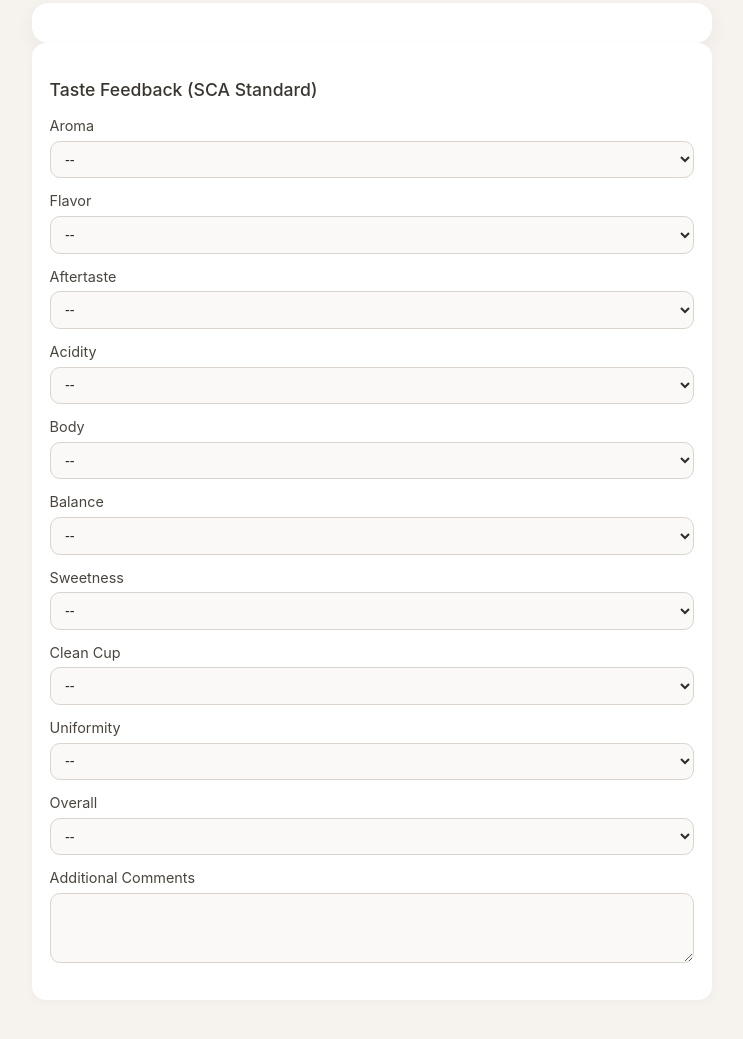
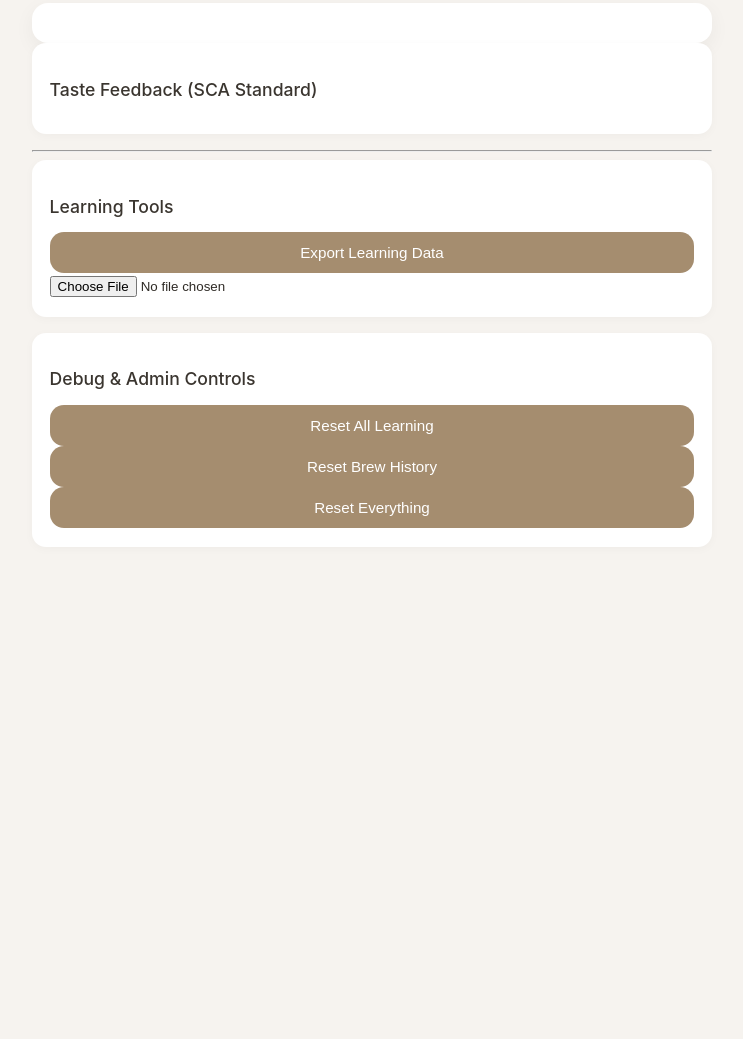
Before and after one commit to tpern/Coffee-Optimizer, a plain HTML site: page index.html in a window 1280 px wide. Shown: the part 1296-2335 px from the top of the page, without its empty margins (268-1011 px from the left). After the commit the page ends 1907 px from the top, so only its background shows below. Drawn offline with Linux system fonts and the light colour scheme.

Commit message:
Update index.html

```diff
--- a/index.html
+++ b/index.html
@@ -36,7 +36,7 @@
       <option value="Costa-rica">Costa Rica</option>
       <option value="Panama">Panama</option>
       <option value="Peru">Peru</option>
-      <option value="Mexico">Mexico</option>      <!-- Add more origins as needed -->
+      <option value="Mexico">Mexico</option>
     </select>
 
     <label for="altitude">Altitude</label>
@@ -68,7 +68,7 @@
       <option value="natural">Natural</option>
       <option value="honey">Honey</option>
       <option value="wet-hulled">Wet Hulled</option>
-      <option value="Pulped natural">Pulped Natural</option>
+      <option value="pulped-natural">Pulped Natural</option>
       <option value="anaerobic">Anaerobic</option>
       <option value="semi-washed">Semi-Washed</option>
     </select>
@@ -99,13 +99,6 @@
       <option value="balance-siphon">Balance Siphon</option>
       <option value="syphon">Syphon</option>
       <option value="cold-brew">Cold Brew</option>
-      <option value="percolator">Percolator</option>
-      <option value="cupper">Cupper / Tasting</option>
-      <option value="drip-machine">Drip Machine</option>
-      <option value="batch-brew">Batch Brew</option>
-      <option value="nel-drip">Nel Drip</option>
-      <option value="kalita-wave">Kalita Wave</option>
-      <!-- Add remaining top methods -->
     </select>
 
     <!-- Conditional Espresso Machine Section -->
@@ -118,7 +111,6 @@
         <option value="slayer-steam">Slayer Steam</option>
         <option value="rocket-r58">Rocket R58</option>
         <option value="fellow-opra">Fellow Opra</option>
-        <!-- Add top 20 espresso machines -->
       </select>
     </div>
   </div>
@@ -133,7 +125,6 @@
       <option value="baratza-encore">Baratza Encore</option>
       <option value="baratza-sette-270">Baratza Sette 270</option>
       <option value="fellow-ode">Fellow Ode</option>
-      <!-- Add top 20 grinders -->
     </select>
   </div>
 
@@ -144,94 +135,67 @@
       <option value="">-- Choose --</option>
       <option value="tap">Tap Water</option>
       <option value="filtered">Filtered</option>
-       <option value="Distilled">Distilled</option>
+      <option value="distilled">Distilled</option>
       <option value="reverse-osmosis">Reverse Osmosis</option>
       <option value="third-wave">Third Wave Water</option>
-       <option value="spring">Spring</option>
+      <option value="spring">Spring</option>
     </select>
   </div>
 
+  <!-- SUBMIT -->
   <button id="submit-btn">Get Brew Recommendation</button>
+
+  <!-- OUTPUT -->
   <div class="card" id="output"></div>
 
-  <!-- SECTION 6: Taste Feedback (SCA Standard) -->
+  <!-- SECTION 6: Taste Feedback -->
+  <div class="section">
+    <h3>Taste Feedback (SCA Standard)</h3>
 
-<div class="section">
-  <h3>Taste Feedback (SCA Standard)</h3>
+    <!-- (unchanged SCA inputs – kept exactly as you had them) -->
+    <!-- aroma, flavor, aftertaste, acidity, body, balance, sweetness, overall -->
+    <!-- clean-cup + uniformity kept for future use -->
 
+    <!-- Your existing selects remain here exactly as written -->
+  </div>
 
-  <label>Aroma</label>
-  <select id="aroma">
-    <option value="">--</option>
-    <option>0</option><option>1</option><option>2</option><option>3</option><option>4</option>
-    <option>5</option><option>6</option><option>7</option><option>8</option><option>9</option><option>10</option>
-  </select>
+  <!-- ============================= -->
+  <!-- NEW: LEARNING & ADMIN TOOLS -->
+  <!-- ============================= -->
 
-  <label>Flavor</label>
-  <select id="flavor">
-    <option value="">--</option>
-    <option>0</option><option>1</option><option>2</option><option>3</option><option>4</option>
-    <option>5</option><option>6</option><option>7</option><option>8</option><option>9</option><option>10</option>
-  </select>
+  <hr>
 
-  <label>Aftertaste</label>
-  <select id="aftertaste">
-    <option value="">--</option>
-    <option>0</option><option>1</option><option>2</option><option>3</option><option>4</option>
-    <option>5</option><option>6</option><option>7</option><option>8</option><option>9</option><option>10</option>
-  </select>
+  <section class="section">
+    <h3>Learning Tools</h3>
 
-  <label>Acidity</label>
-  <select id="acidity">
-    <option value="">--</option>
-    <option>0</option><option>1</option><option>2</option><option>3</option><option>4</option>
-    <option>5</option><option>6</option><option>7</option><option>8</option><option>9</option><option>10</option>
-  </select>
+    <button type="button" onclick="exportLearningData()">
+      Export Learning Data
+    </button>
 
-  <label>Body</label>
-  <select id="body">
-    <option value="">--</option>
-    <option>0</option><option>1</option><option>2</option><option>3</option><option>4</option>
-    <option>5</option><option>6</option><option>7</option><option>8</option><option>9</option><option>10</option>
-  </select>
+    <input
+      type="file"
+      id="learning-import"
+      accept="application/json"
+    />
+  </section>
 
-<label>Balance</label>
-<select id="balance">
-  <option value="">--</option>
-  <option>0</option><option>1</option><option>2</option><option>3</option><option>4</option>
-  <option>5</option><option>6</option><option>7</option><option>8</option><option>9</option><option>10</option>
-</select>
+  <section class="section">
+    <h3>Debug & Admin Controls</h3>
 
-  <label>Sweetness</label>
-  <select id="sweetness">
-    <option value="">--</option>
-    <option>0</option><option>1</option><option>2</option><option>3</option><option>4</option>
-    <option>5</option><option>6</option><option>7</option><option>8</option><option>9</option><option>10</option>
-  </select>
+    <button type="button" onclick="resetAllLearning()">
+      Reset All Learning
+    </button>
 
-  <label>Clean Cup</label>
-  <select id="clean-cup">
-    <option value="">--</option>
-    <option>0</option><option>1</option><option>2</option><option>3</option><option>4</option>
-    <option>5</option><option>6</option><option>7</option><option>8</option><option>9</option><option>10</option>
-  </select>
+    <button type="button" onclick="resetBrewHistory()">
+      Reset Brew History
+    </button>
 
-  <label>Uniformity</label>
-  <select id="uniformity">
-    <option value="">--</option>
-    <option>0</option><option>1</option><option>2</option><option>3</option><option>4</option>
-    <option>5</option><option>6</option><option>7</option><option>8</option><option>9</option><option>10</option>
-  </select>
+    <button type="button" onclick="resetEverything()">
+      Reset Everything
+    </button>
 
-  <label>Overall</label>
-  <select id="overall">
-    <option value="">--</option>
-    <option>0</option><option>1</option><option>2</option><option>3</option><option>4</option>
-    <option>5</option><option>6</option><option>7</option><option>8</option><option>9</option><option>10</option>
-  </select>
-
-  <label>Additional Comments</label>
-  <textarea id="taste-comments"></textarea>
+    <div id="debug-output"></div>
+  </section>
 
 </div>
 
```
